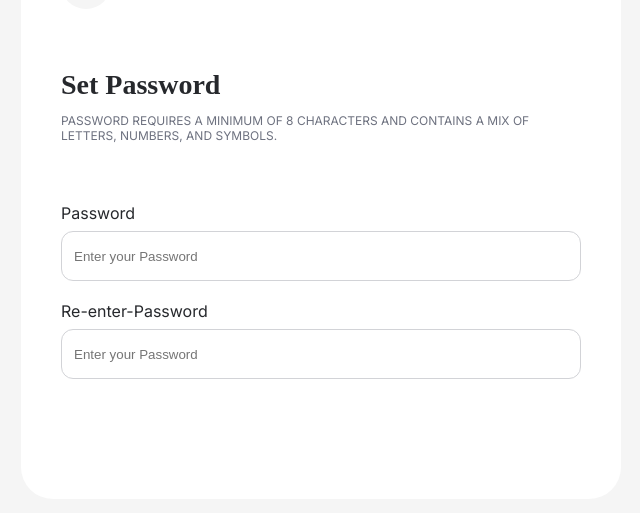
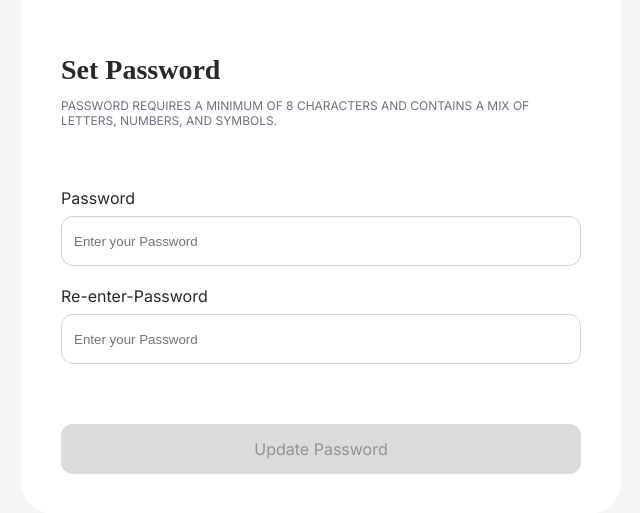
Before and after one commit to ibag-code/Construction-Project, a React (Vite) app in the folder the-construction-project/: page /passwordreset in a window 1280 px wide. Shown: the part 191-704 px from the top of the page, without its empty margins (319-959 px from the left). Built offline with nearby package versions, Linux system fonts and the light colour scheme; no server answers; a web font is replaced by a local one.

Commit message:
Develop the forget password User interface and update it with supabase

```diff
--- a/the-construction-project/src/Entrance/signup.jsx
+++ b/the-construction-project/src/Entrance/signup.jsx
@@ -100,6 +100,7 @@ export function SignUp() {
       <div className="alert-container">
         <div className={success ? "alert" : "visible"}>
           <i class="hgi hgi-stroke hgi-rounded hgi-checkmark-circle-01"></i>
+          {errMsg}
           {succMsg}
         </div>
       </div>
@@ -226,7 +227,9 @@ export function SignUp() {
             <button
               type="submit"
               className="action-btn"
-              disabled={!validMail || !validPwd || !setValidMatch ? true : false}
+              disabled={
+                !validMail || !validPwd || !setValidMatch ? true : false
+              }
             >
               Sign Up
             </button>
--- a/the-construction-project/src/ForgetPassword/PasswordReset.jsx
+++ b/the-construction-project/src/ForgetPassword/PasswordReset.jsx
@@ -1,9 +1,106 @@
-import { Link } from "react-router";
+import { Link, useNavigate } from "react-router";
+import { useState } from "react";
 import "./PasswordReset.css";
+import supabase from "../supabase-client";
+
+const PWD_REGEX =
+  /^(?=.*[a-z])(?=.*[A-Z])(?=.*\d)(?=.*[@$!%*?&])[A-Za-z\d@$!%*?&]{8,}$/;
 
 export function PasswordReset() {
+  const [password, setPassword] = useState("");
+  const [rePassword, setRePassword] = useState("");
+
+  const [message, setMessage] = useState("");
+  const [loading, setLoading] = useState(false);
+  // const [isRecoveryMode, setIsRecoveryMode] = useState(false);
+
+  const validPwd = PWD_REGEX.test(password.trim());
+
+  const setValidMatch = password === rePassword;
+
+  const [showPwd, setShowPwd] = useState(false);
+  function chgEye() {
+    setShowPwd((showPwd) => {
+      return !showPwd;
+    });
+    // setShowPwd((showPwd) => !showPwd);
+  }
+
+  // useEffect(() => {
+  //   // Listen for the recovery event session from the email link
+  //   const {
+  //     data: { subscription },
+  //   } = supabase.auth.onAuthStateChange(async (event, session) => {
+  //     if (event === "PASSWORD_RECOVERY") {
+  //       setIsRecoveryMode(true);
+  //     }
+  //   });
+  //   return () => subscription.unsubscribe();
+  // }, []);
+
+  const navigate = useNavigate();
+  const handlePasswordUpdate = async (e) => {
+    e.preventDefault();
+
+    setLoading(true);
+    setMessage("");
+
+    if (!validPwd || !setValidMatch) {
+      setMessage("Your Password does not coreelate");
+      return;
+    }
+
+    try {
+      const response = await supabase.auth.updateUser({
+        password: password,
+      });
+
+    if (response.error) {
+      setMessage(`Error: ${response.error.message}`);
+      return;
+    }
+
+
+    setMessage("Password updated successfully! Redirecting...");
+
+    setTimeout(() => navigate("/signin"), 2000);
+
+      console.log("Reset response:", response);
+      console.log("New user:", response.data.user);
+
+
+      setTimeout(() => {
+        setMessage("");
+        // setSuccess(false);
+      }, 1000);
+
+    } catch (error) {
+    console.error("Password Update Failed:", error.message);
+    setMessage("Unable to update your password. Please try again.");
+
+  } finally {setLoading(false)}
+
+    // const { error } = await supabase.auth.updateUser({
+    //   password: password,
+    // });
+
+    // if (error) {
+    //   setMessage(`Error: ${error.message}`);
+    // } else {
+    //   setMessage("Password updated successfully! Redirecting...");
+    //   setTimeout(() => navigate("/signin"), 2000);
+    // }
+    // setLoading(false);
+  };
+
   return (
     <>
+      <div className="alert-container">
+        <div className={message ? "alert" : "visible"}>
+          <i className="hgi hgi-stroke hgi-rounded hgi-checkmark-circle-01"></i>
+          {message}
+        </div>
+      </div>
       <div className="the-form">
         <Link to="/signup" className="arrow-back">
           <i className="hgi hgi-stroke hgi-rounded hgi-arrow-left-01"></i>
@@ -12,47 +109,67 @@ export function PasswordReset() {
         <div className="verify-text">
           <h3>Set Password</h3>
           <p>
-              Password requires a minimum of 8 characters and contains a mix of letters, numbers, and symbols.
+            Password requires a minimum of 8 characters and contains a mix of
+            letters, numbers, and symbols.
           </p>
         </div>
 
-          <form id="otpForm">
+        <form id="otpForm" onSubmit={handlePasswordUpdate}>
           <div className="otp-countdown">
             <div className="input">
-              <label for="password"> Password</label>
+              <label htmlFor="password"> Password</label>
 
               <div className="input-icon">
                 <input
-                  type="password"
+                  value={password}
+                  onChange={(e) => {
+                    setPassword(e.target.value);
+                  }}
+                  type={!showPwd ? "password" : "text"}
                   name="password"
                   placeholder="Enter your Password"
                   id="password"
                   required
-                  className="password"
+                  className={!validPwd && password.trim() ? "wrong" : ""}
                 />
 
+                <div onClick={chgEye}>
+                  {!showPwd ? (
                     <i className="hgi hgi-stroke hgi-rounded hgi-view-off closed-eye"></i>
+                  ) : (
+                    <i className="hgi hgi-stroke hgi-rounded hgi-eye"></i>
+                  )}
+                </div>
               </div>
             </div>
 
             <div className="input">
-              <label for="re-enter-password">Re-enter-Password</label>
+              <label htm="re-enter-password">Re-enter-Password</label>
 
               <div className="input-icon">
                 <input
-                  type="password"
-                  name="password"
+                  type={!showPwd ? "password" : "text"}
+                  name="re-password"
                   placeholder="Enter your Password"
                   id="re-enter-password"
                   required
-                  className="re-password"
+                  className={!setValidMatch && rePassword ? "wrong" : ""}
+                  onChange={(e) => {
+                    setRePassword(e.target.value);
+                    // console.log(e.target.value)
+                  }}
                 />
               </div>
             </div>
           </div>
-            <Link to='/signin' type="submit" className="verify-btn">
-              Continue
-            </Link>
+
+          <button
+            type="submit"
+            className="action-btn"
+            disabled={!validPwd || !setValidMatch ? true : false}
+          >
+            {loading ? "Updating..." : "Update Password"}
+          </button>
         </form>
       </div>
     </>
```
Lines whose indentation alone changed are shown as unchanged.
